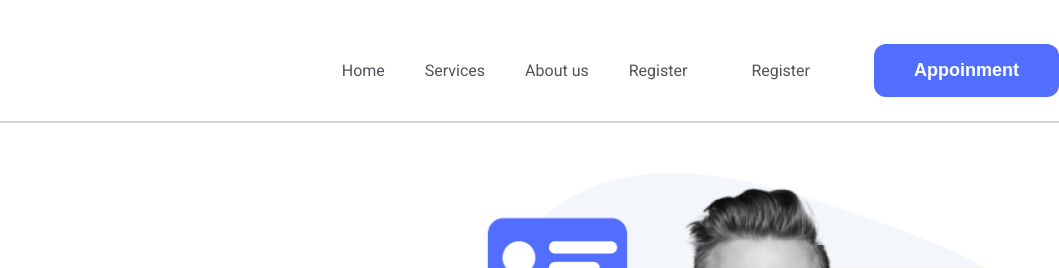
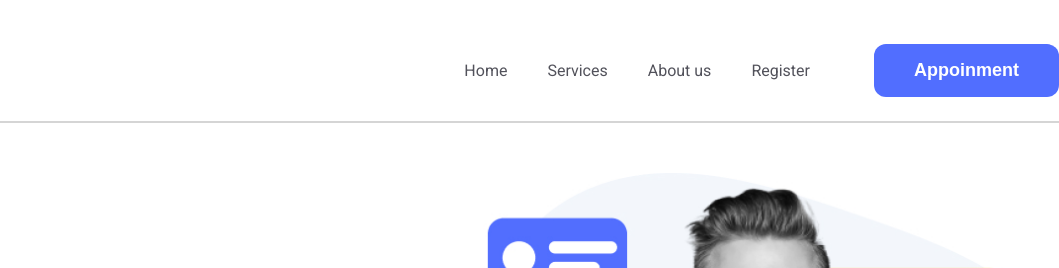
Before and after one commit to ValenWoo/Training, a plain HTML site: page index.html in a window 1280 px wide. Shown: the top 268 px of the page, 221-1280 px from the left. Drawn offline with Linux system fonts and the light colour scheme.

Commit message:
git status

```diff
--- a/index.html
+++ b/index.html
@@ -24,7 +24,6 @@
                         <a href="Home" class="Home">Home</a>
                         <a href="Services"class="Services">Services</a>
                         <a href="About us"class="About_us">About us</a>
-                        <a href="Register"class="Register">Register</a>
                         <a href="Register"class="Register">Register</a>
                         <div>
                             <button class="head-btn">Appoinment</button>
```
